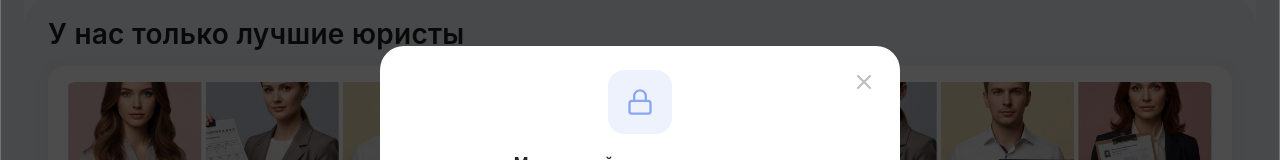
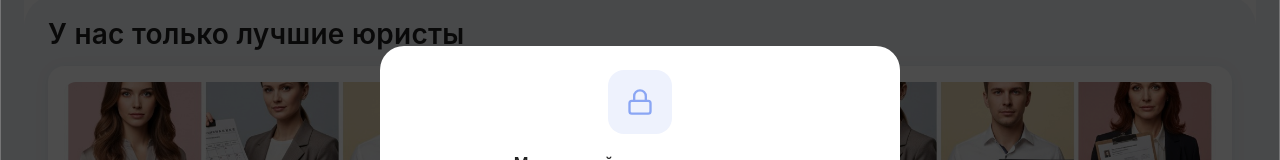
Before and after one commit to RaF75region/amulex-mini-app, a Next.js app: page /marketplace in a window 1280 px wide. Shown: the part 221-381 px from the top of the page. Built offline with nearby package versions, Linux system fonts and the light colour scheme.

Commit message:
Refactor MarketplacePage modal behavior and remove unused close button

```diff
--- a/app/marketplace/page.tsx
+++ b/app/marketplace/page.tsx
@@ -4,7 +4,7 @@ import React, { useState } from 'react';
 import { Box, Modal, Typography } from '@mui/material';
 import Image from 'next/image';
 import { useRouter } from 'next/navigation';
-import { Lock, X } from 'lucide-react';
+import { Lock } from 'lucide-react';
 import { CategoryCard } from '@/components/marketplace/category-card';
 import { LawyerCard } from '@/components/marketplace/lawyer-card';
 import { categories, lawyers } from '@/shared/constants/marketplace-data';
@@ -231,7 +231,7 @@ export default function MarketplacePage() {
 
       <Modal
         open={marketplaceModalOpen}
-        onClose={() => setMarketplaceModalOpen(false)}
+        disableEscapeKeyDown
         aria-labelledby="marketplace-unavailable-title"
       >
         <Box
@@ -257,26 +257,6 @@ export default function MarketplacePage() {
               position: 'relative',
             }}
           >
-            <Box
-              component="button"
-              onClick={() => setMarketplaceModalOpen(false)}
-              sx={{
-                position: 'absolute',
-                top: '24px',
-                right: '24px',
-                border: 'none',
-                background: 'transparent',
-                padding: 0,
-                display: 'flex',
-                alignItems: 'center',
-                justifyContent: 'center',
-                color: '#B6BBC5',
-                cursor: 'pointer',
-              }}
-            >
-              <X size={24} />
-            </Box>
-
             <Box sx={{ display: 'flex', flexDirection: 'column', alignItems: 'center' }}>
               <Box
                 sx={{
```
